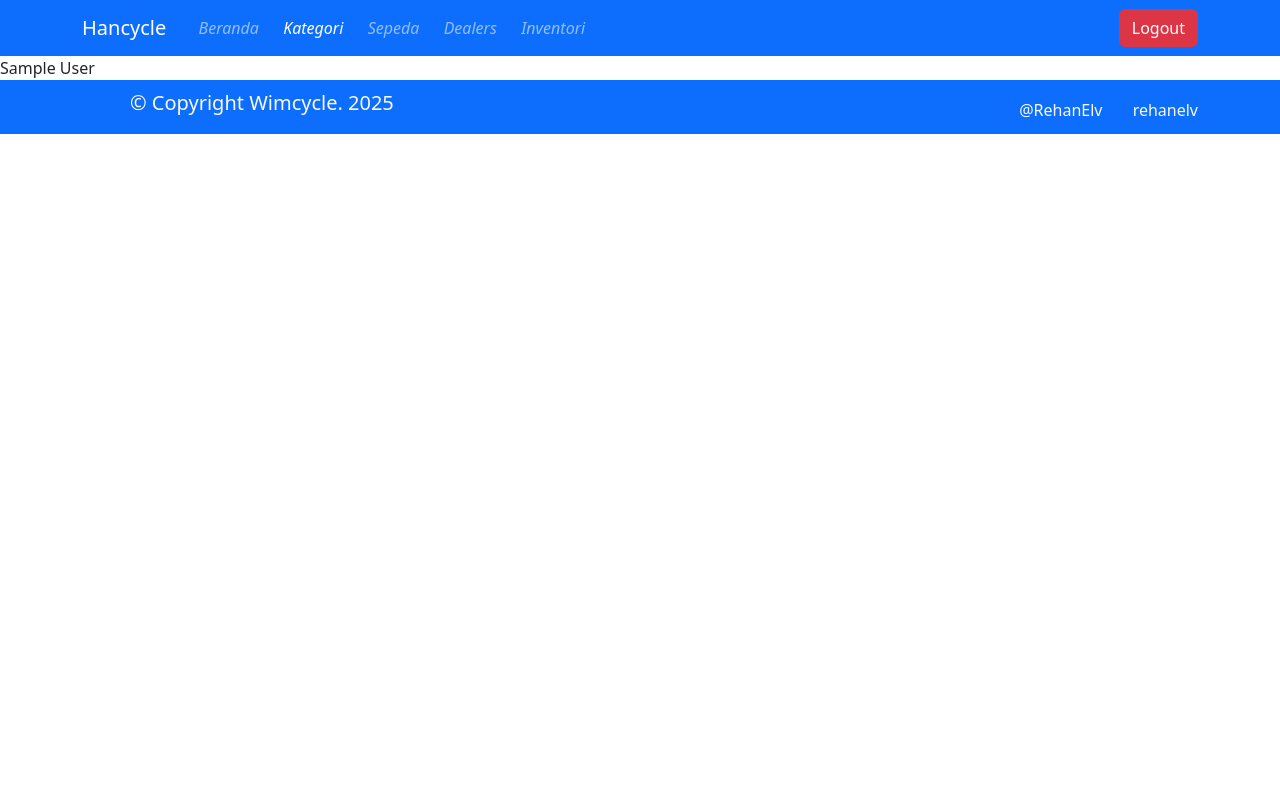
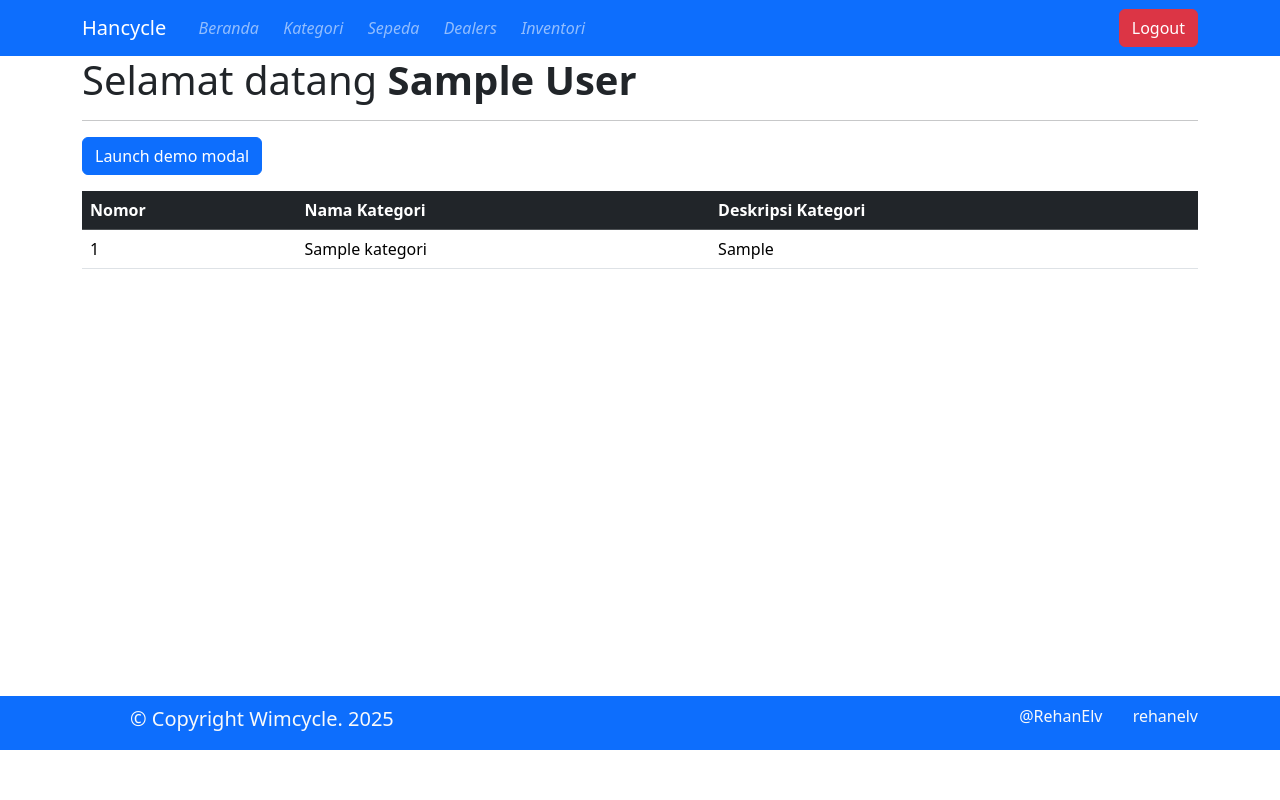
Before and after one commit to RehanFat/Wimcycle, a PHP site: page /index.php/kategori/show_kategori.php in a window 1280 px wide. Run offline with PHP 8.4, Linux system fonts and the light colour scheme; the visitor is signed in with stand-in values (Sample User, id 1); tables that the repository leaves empty or names only in its code hold one stand-in row (values such as "Sample post"); some libraries are stand-ins or nearby versions.

Commit message:
Add files via upload

```diff
--- a/wim_rehann/includes/footer.php
+++ b/wim_rehann/includes/footer.php
@@ -16,3 +16,5 @@
         </div>
     </div>
     <!-- End Footer -->
+
+    <script src="<?= base_url. "bootstrap/js/bootstrap.bundle.js"; ?>"></script>
--- a/wim_rehann/includes/header.php
+++ b/wim_rehann/includes/header.php
@@ -22,7 +22,6 @@ include "base_url.php";
             min-height: 80vh;
         }
 
-        .bi {}
     </style>
 </head>
 
@@ -76,17 +75,11 @@ include "base_url.php";
 
                 <?php
 
-                    if(isset($_SESSION['level']))
-                    {
+                if (isset($_SESSION['level'])) {
                     ?>
-                    <a href="<?= base_url. "login/logout.php"; ?>" class="btn btn-danger">Logout</a>
-                    <?php
-                    }
-                    else
-                    {
-                    ?>
-                    <?php
-                    }
+                    <a href="<?= base_url . "login/logout.php"; ?>" class="btn btn-danger">Logout</a>
+                <?php
+                }
                 ?>
 
             </div>
--- a/wim_rehann/index.php
+++ b/wim_rehann/index.php
@@ -14,6 +14,8 @@ if(isset($_SESSION['level']))
             <div class="container vh-custom">
                     <h1>Selamat Datang Mas <b><?= $_SESSION['nama_lengkap']; ?></b></h1>
             </div>
+
+
         <!-- End Content -->
     <!-- tampilan admin end -->
 <?php
--- a/wim_rehann/kategori/show_kategori.php
+++ b/wim_rehann/kategori/show_kategori.php
@@ -1,16 +1,105 @@
+<html>
+<!-- Awal navbar -->
 <?php
-    session_start();
-    $_SESSION['menu']="kategori";
-    include "../includes/header.php";
+session_start();
+$_SESSION['menu'] = "Kategori";
+include "../includes/header.php";
+include "../includes/koneksi.php";
+?>
 
-    echo $_SESSION['nama_lengkap'];
+<?php
+
+if (isset($_SESSION['level'])) {
+?>
+    <!-- ini tampilan admin -->
+    <div class="container vh-custom">
+        <h1>Selamat datang <b><?= $_SESSION['nama_lengkap']; ?></b></h1>
+        <hr>
+
+        <!-- awal modal -->
+        <!-- Button trigger modal -->
+        <button type="button" class="btn btn-primary" data-bs-toggle="modal" data-bs-target="#exampleModal">
+            Launch demo modal
+        </button>
+
+        <!-- Modal -->
+        <div class="modal fade" id="exampleModal" tabindex="-1" aria-labelledby="exampleModalLabel" aria-hidden="true">
+            <div class="modal-dialog">
+                <div class="modal-content">
+                    <div class="modal-header">
+                        <h1 class="modal-title fs-5" id="exampleModalLabel">Tambah Kategori</h1>
+                        <button type="button" class="btn-close" data-bs-dismiss="modal" aria-label="Close"></button>
+                    </div>
+                    <div class="modal-body">
+                        <form action="input_kategori.php" method="post">
+                            <div class="row">
+                                <div class="col-12">
+                                    <label for="">Nama kategori</label>
+                                    <input type="text" name="nama_kategori" id="" class="form-control" required>
+                                </div>
+                                <div class="col-12">
+                                    <label for="">deskripsi kategori</label>
+                                    <textarea name="ket_kategori" required class="form-control"></textarea>
+                                </div>
+                            </div>
+                            </div>
+                            <div class="modal-footer">
+                                <button type="button" class="btn btn-danger" data-bs-dismiss="modal">Kembali</button>
+                                <input type="submit" value="kirim" class="btn btn-success">
+                            </div>
+                    </form>
+                </div>
+            </div>
+        </div>
+        <!-- akhir modal -->
+    <table class="table mt-3">
+        <thead class="table-dark">
+            <tr>
+                <th>Nomor</th>
+                <th>Nama Kategori</th>
+                <th>Deskripsi Kategori</th>
+            </tr>
+        </thead>
+        <tbody>
+            <?php
+
+            $sql = "SELECT *FROM tb_kategori";
+            $sql_eksekusi = mysqli_query($koneksi, $sql);
+            $nomor = 1;
+            while($data = mysqli_fetch_array($sql_eksekusi))
+            {
+                echo "<tr>";
+                echo "  <td>".$nomor++."</td>";
+                echo "  <td>".$data['nama_kategori']."</td>";
+                echo "  <td>".$data['ket_kategori']."</td>";
+                echo "</td>";
+            }
+
+
+
+            ?>
+        </tbody>
+    </table>
+    </div>
+
+
+    <!-- akhir tampilan admin -->
+<?php
+
+} else {
+?>
+    <!-- ini tampilan umum -->
+    <div class="container vh-custom">
+        <h1>made a meal and threw it up on sunday i've got a lot of things to learn</h1>
+    </div>
+    <!-- akhir tampilan umum -->
+<?php
+}
 ?>
 
 
 
-<?php include "../includes/footer.php" ?>
-
-    <script src="https://cdn.jsdelivr.net/npm/bootstrap@5.3.8/dist/js/bootstrap.bundle.min.js" integrity="sha384-FKyoEForCGlyvwx9Hj09JcYn3nv7wiPVlz7YYwJrWVcXK/BmnVDxM+D2scQbITxI" crossorigin="anonymous"></script>
-</body>
+<?php include "../includes/footer.php"; ?>
+<!-- akhir footer -->
 
 </html>
--- a/wim_rehann/login/index.php
+++ b/wim_rehann/login/index.php
@@ -1,3 +1,7 @@
+<?php
+
+?>
+
 <!DOCTYPE html>
 <html lang="en">
 
@@ -46,7 +50,7 @@
             </div>
     </div>
 
-    <?php include "includes/footer.php"; ?>
+    <?php include "../includes/footer.php"; ?>
 </body>
 
 </html>
```
Also changed, not shown: wim_rehann/kategori/input_kategori.php (added, +19 -0 lines).
